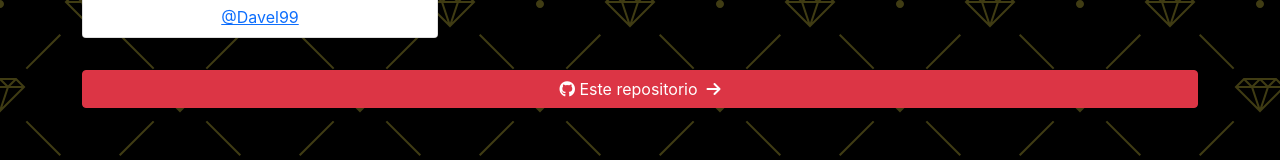
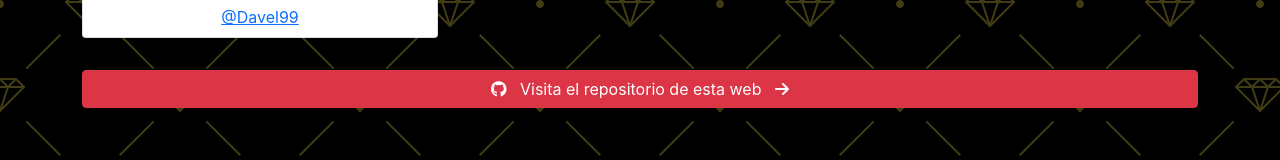
Before and after one commit to Davel99/resume, a React (Create React App) app: page / in a window 1280 px wide. Shown: the part 861-1021 px from the top of the page. Built offline with nearby package versions, Linux system fonts and the light colour scheme.

Commit message:
Using RepoLink

```diff
--- a/src/pages/Home.jsx
+++ b/src/pages/Home.jsx
@@ -1,5 +1,6 @@
 import HomePresentation from "./subcomponents/HomePresentation"
 import PresentationCard from "./subcomponents/PresentationCard"
+import LinkRepo from "./microcomponents/RepoLink"
 
 const Home = () => {
     return (
@@ -13,11 +14,7 @@
                 </div>
             </div>
 
-            <a target="__blank" className="btn w-100 my-3 btn-danger d-flex align-items-center justify-content-center" href="https://github.com/Davel99/resume">
-                <i class="fa-brands fa-github"></i>
-                <span>&nbsp;Este repositorio &nbsp;</span>
-                <i class="fa-solid fa-arrow-right"></i>
-            </a>
+            <LinkRepo href="https://github.com/Davel99/resume">Visita el repositorio de esta web</LinkRepo>
         </div>
 
     )
```
